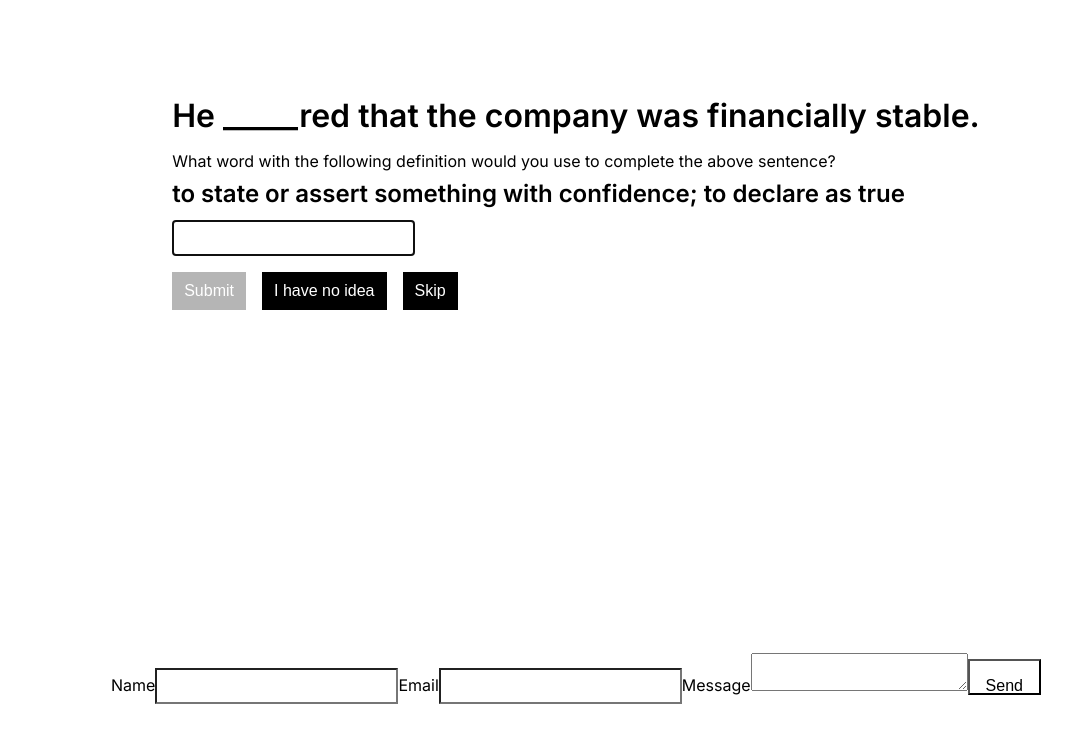
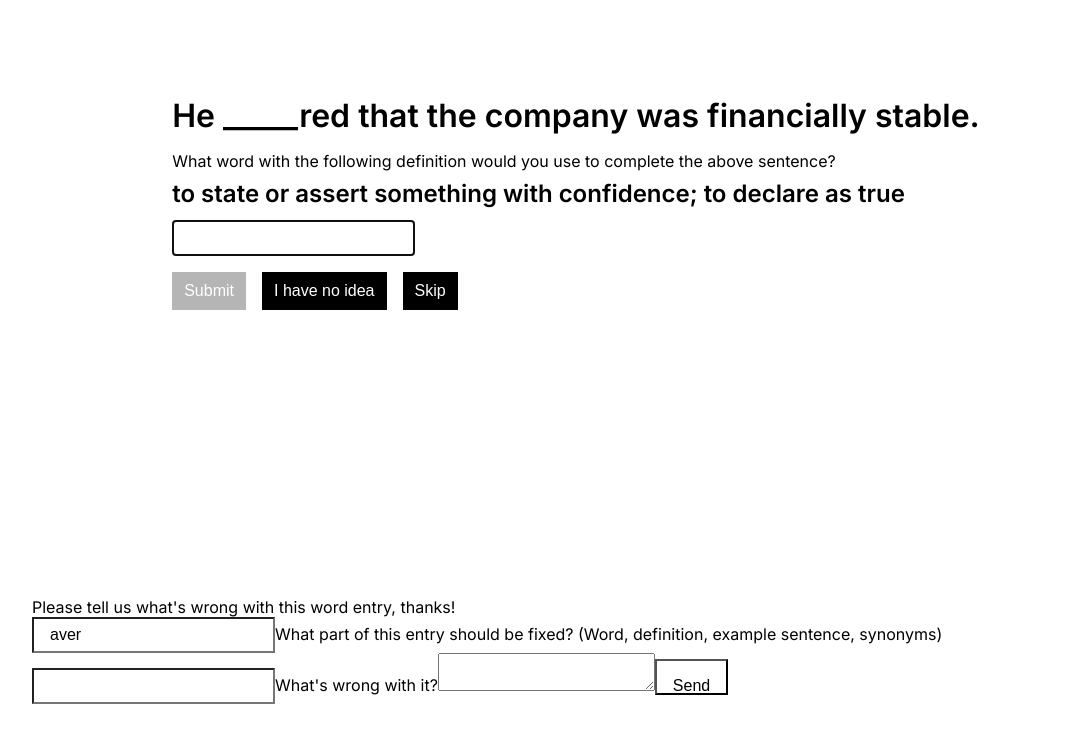
Before and after one commit to dierat/drawing-a-blank, a Next.js app: page / in a window 1280 px wide. Shown: the top 742 px of the page, without its empty margins (64-1136 px from the left). Built offline with nearby package versions, Linux system fonts and the light colour scheme.

Commit message:
update report form fields to be relevant to this app

```diff
--- a/src/components/ContactForm.js
+++ b/src/components/ContactForm.js
@@ -5,7 +5,7 @@ import emailjs from "@emailjs/browser";
 // TODO: sanitize user-input data
 // TODO: add capta
 
-const ContactForm = () => {
+const ContactForm = ({ word }) => {
   const [isSubmitting, setIsSubmitting] = useState(false);
   const [stateMessage, setStateMessage] = useState(null);
   const sendEmail = (event) => {
@@ -16,7 +16,6 @@ const ContactForm = () => {
 
     emailjs
       .sendForm(
-        // TODO: rename these to mention emailjs
         process.env.NEXT_PUBLIC_EMAILJS_SERVICE_ID,
         process.env.NEXT_PUBLIC_EMAILJS_TEMPLATE_ID,
         event.target,
@@ -47,23 +46,27 @@ const ContactForm = () => {
   };
 
   /**
-   * - send the word as `word`
-   * - have a dropdown for the part of the entry that's wrong
-   *   - word, definition, example sentence, synonyms
-   *   - send that as `property`
-   *  - have an input field to describe what's wrong
-   *   - send that as `reason`
+   * - hide word input field
+   * - change property input to dropdown
+   * - make submit button work on enter from within the form
    */
+
+  console.log("word = ", word);
 
   return (
     <form onSubmit={sendEmail}>
-      {/* TODO: update to use fields relevant to this app, and then update the template in emailjs */}
-      <label>Name</label>
-      <input type="text" name="user_name" />
-      <label>Email</label>
-      <input type="email" name="user_email" />
-      <label>Message</label>
-      <textarea name="message" />
+      <legend>Please tell us what's wrong with this word entry, thanks!</legend>
+      {/* TODO: make this visually hidden */}
+      {/* This is just to be sent with the form, not for the user to change */}
+      <input type="text" name="word" value={word} aria-hidden />
+      {/* TODO: make this a dropdown */}
+      <label htmlFor="property">
+        What part of this entry should be fixed? (Word, definition, example
+        sentence, synonyms)
+      </label>
+      <input id="property" type="text" name="property" />
+      <label htmlFor="reason">What's wrong with it?</label>
+      <textarea id="reason" type="text" name="reason" />
       {/* TODO: hitting enter key in form doesn't submit */}
       <input type="submit" value="Send" disabled={isSubmitting} />
       {stateMessage && <p>{stateMessage}</p>}
--- a/src/pages/index.tsx
+++ b/src/pages/index.tsx
@@ -226,7 +226,7 @@ export default function Home() {
         </div>}
 
         {/* TODO: move to modal */}
-        <ContactForm/>
+        <ContactForm word={currentWordData.word} />
       </main>
     </>
   );
```
